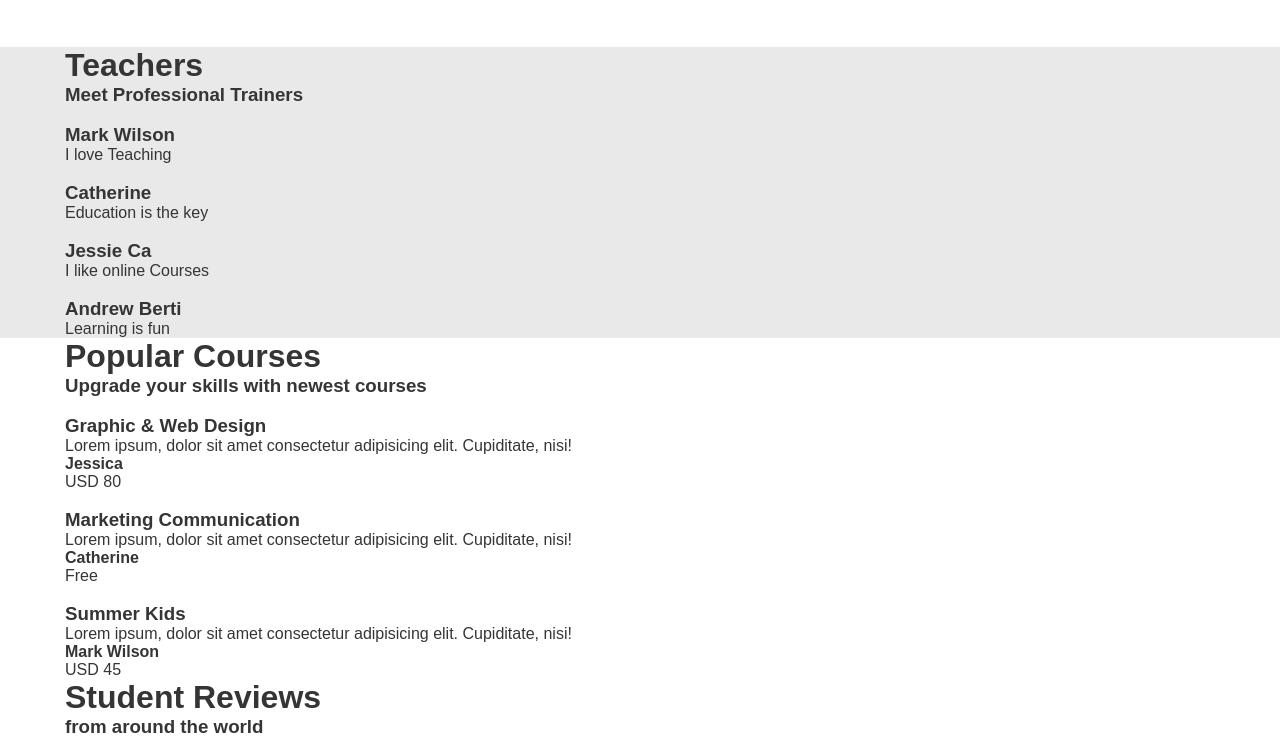
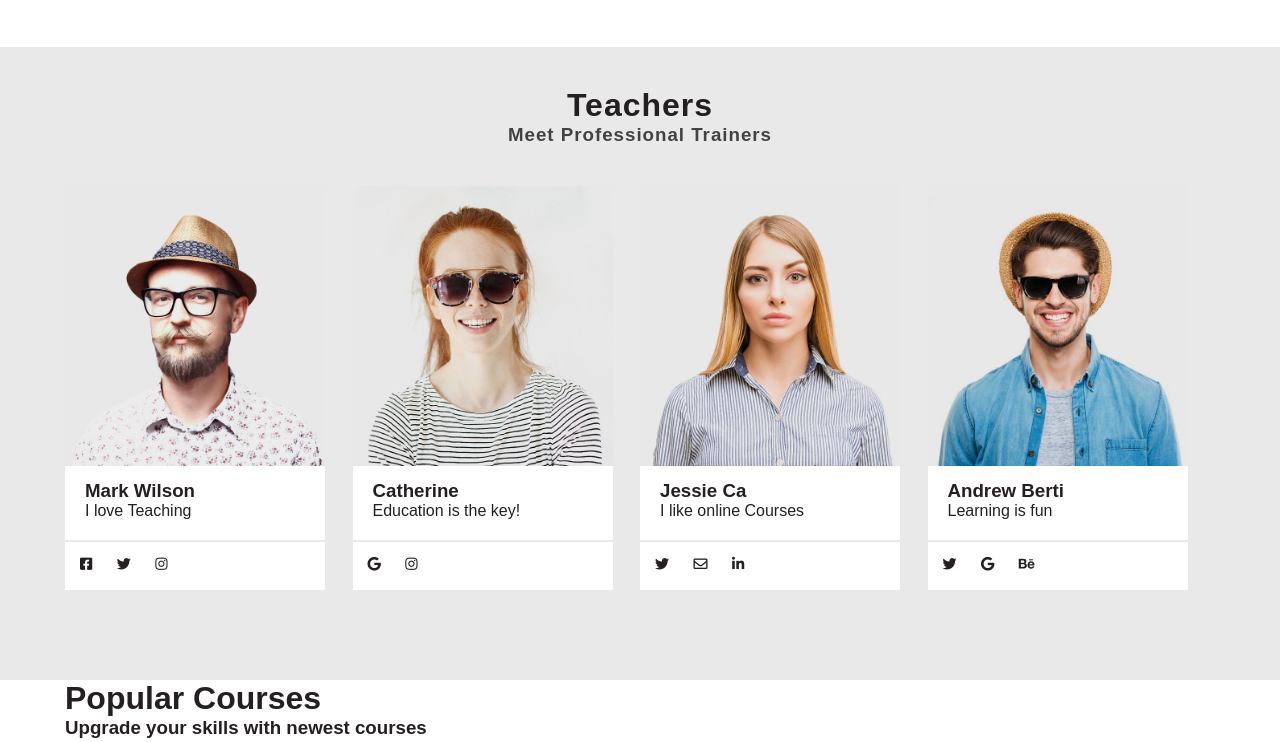
Before and after one commit to NemanjaK99/ProjectRework, a plain HTML site: page index.html in a window 1280 px wide. Shown: the part 1498-2240 px from the top of the page. Drawn offline with Linux system fonts and the light colour scheme; a web font is replaced by a local one.

Commit message:
zavrsen teachers

```diff
--- a/css/style.css
+++ b/css/style.css
@@ -1,13 +1,13 @@
 :root {
   --green: #29ca8e;
   --darkgrey: #252020;
-  --dark-grey-text: #353535;
+  --dark-grey-text: #434242;
   --blue: #3f6eb5;
   --bggrey: #e9e9e9;
 }
 html {
   background-color: white;
-  color: var(--dark-grey-text);
+  color: var(--darkgrey);
   font-family: "Sulphur Point", sans-serif;
 }
 * {
@@ -259,3 +259,43 @@ header {
 .teachers {
   background-color: var(--bggrey);
 }
+.teachers .teachers-heading {
+  display: flex;
+  flex-direction: column;
+  align-items: center;
+  margin: 0 auto;
+  padding: 40px;
+  letter-spacing: 1px;
+}
+.teachers .teachers-heading h3 {
+  color: var(--dark-grey-text);
+}
+.teachers .wrapper {
+  display: flex;
+}
+.teachers .teacher {
+  width: calc(100% / 4);
+}
+.teachers .teacher .teacher-image img {
+  height: 280px;
+  width: 260px;
+  filter: brightness(95%);
+}
+.teachers .teacher .teacher-bio {
+  background-color: white;
+  width: 260px;
+  margin-top: -10px;
+  padding: 20px;
+}
+.teachers .teacher .teacher-socialmedia {
+  height: 50px;
+  width: 260px;
+  border-top: 2px solid var(--bggrey);
+  background-color: white;
+  margin-bottom: 90px;
+  padding: 5px;
+}
+.teachers .teacher .teacher-socialmedia i {
+  font-size: 14px;
+  padding: 10px;
+}
--- a/index.html
+++ b/index.html
@@ -171,45 +171,62 @@
           <h1>Teachers</h1>
           <h3>Meet Professional Trainers</h3>
         </div>
+      </div>
+      <div class="wrapper">
         <div class="teacher">
           <div class="teacher-image">
-            <img src="" alt="" />
+            <img src="images/author-image1.jpg" alt="" />
           </div>
           <div class="teacher-bio">
             <h3>Mark Wilson</h3>
             <p>I love Teaching</p>
           </div>
-          <div class="teacher-socialmedia"></div>
+          <div class="teacher-socialmedia">
+            <i class="fab fa-facebook-square"></i>
+            <i class="fab fa-twitter"></i>
+            <i class="fab fa-instagram"></i>
+          </div>
         </div>
         <div class="teacher">
           <div class="teacher-image">
-            <img src="" alt="" />
+            <img src="images/author-image2.jpg" alt="" />
           </div>
           <div class="teacher-bio">
             <h3>Catherine</h3>
-            <p>Education is the key</p>
+            <p>Education is the key!</p>
           </div>
-          <div class="teacher-socialmedia"></div>
+          <div class="teacher-socialmedia">
+            <i class="fab fa-google"></i>
+            <i class="fab fa-instagram"></i>
+          </div>
         </div>
         <div class="teacher">
           <div class="teacher-image">
-            <img src="" alt="" />
+            <img src="images/author-image3.jpg" alt="" />
           </div>
           <div class="teacher-bio">
             <h3>Jessie Ca</h3>
             <p>I like online Courses</p>
           </div>
-          <div class="teacher-socialmedia"></div>
+          <div class="teacher-socialmedia">
+            <i class="fab fa-twitter"></i>
+            <i class="far fa-envelope"></i>
+            <i class="fab fa-linkedin-in"></i>
+          </div>
         </div>
         <div class="teacher">
           <div class="teacher-image">
-            <img src="" alt="" />
+            <img src="images/author-image4.jpg" alt="" />
           </div>
           <div class="teacher-bio">
             <h3>Andrew Berti</h3>
             <p>Learning is fun</p>
           </div>
-          <div class="teacher-socialmedia"></div>
+          <div class="teacher-socialmedia">
+            <i class="fab fa-twitter"></i>
+            <i class="fab fa-google"></i>
+            <i class="fab fa-behance"></i>
+          </div>
         </div>
       </div>
     </div>
```
